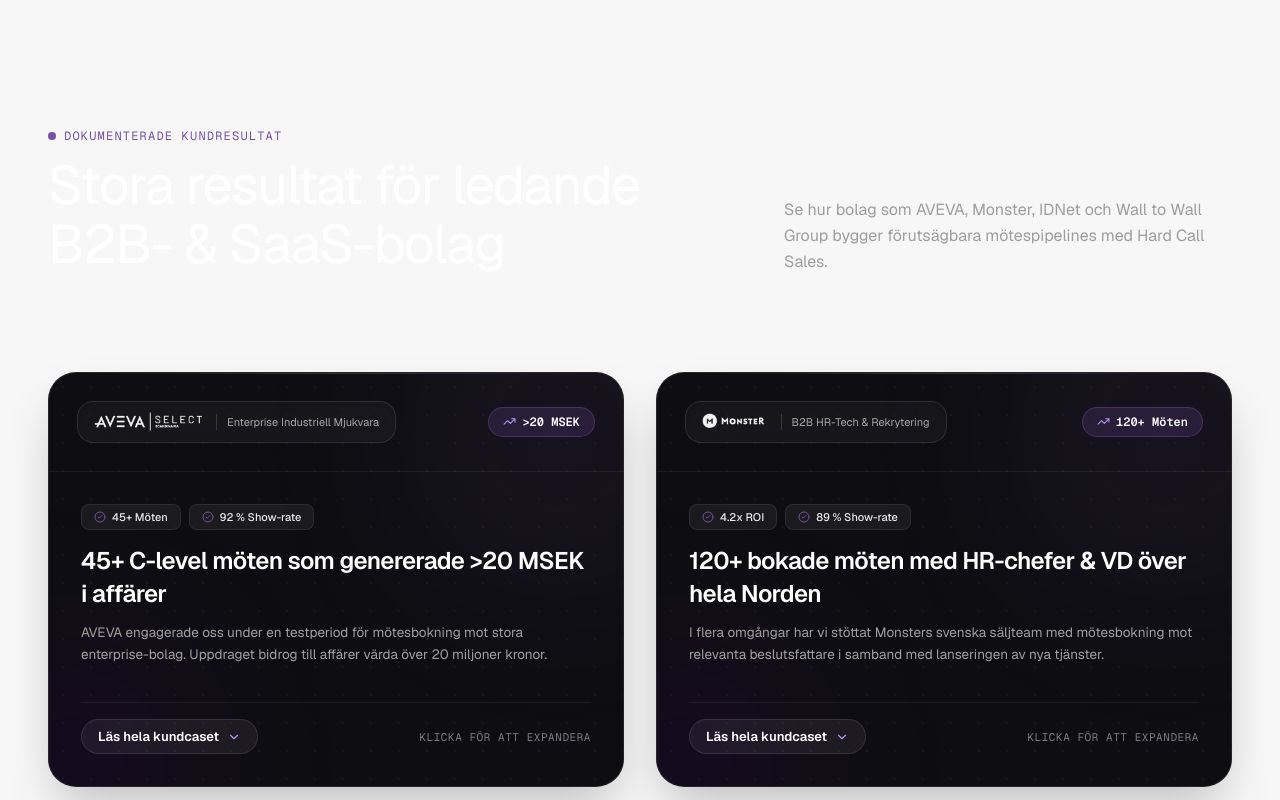
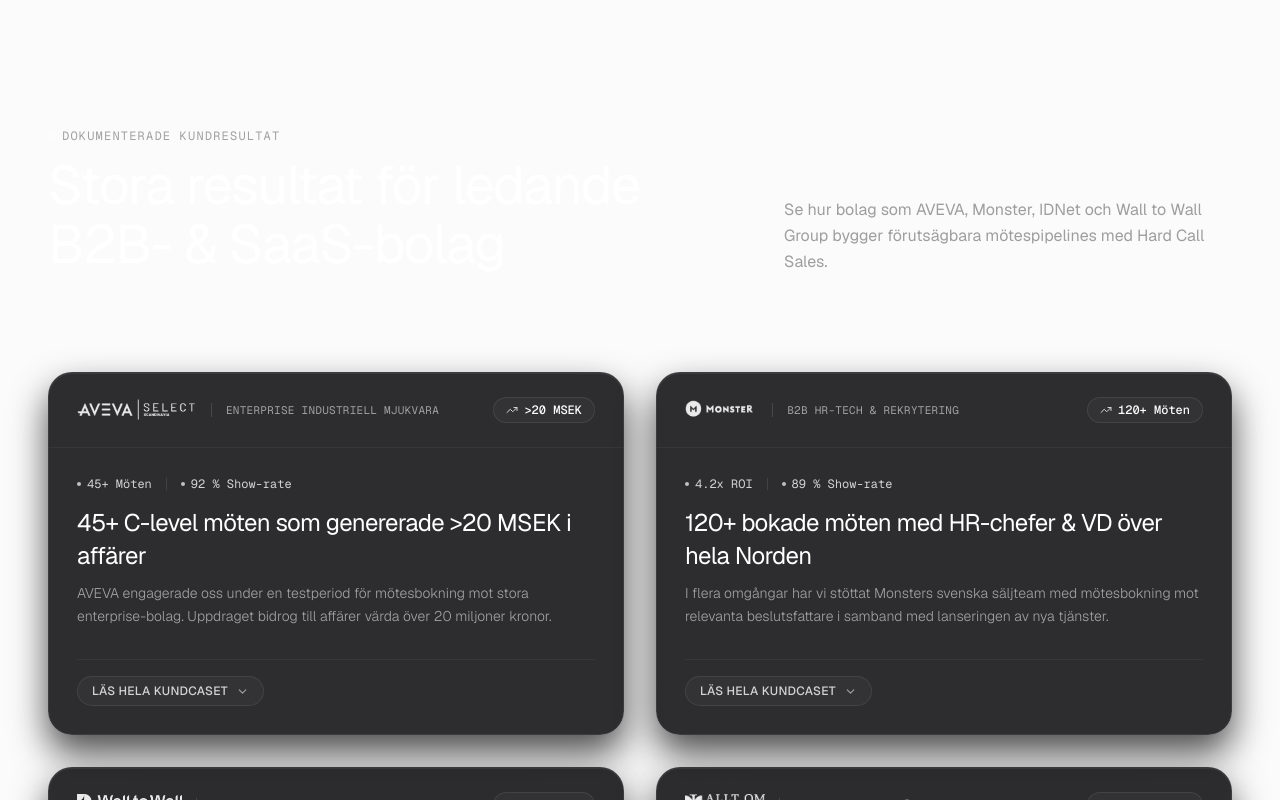
Before and after one commit to fabian129/hardcallsales, a Next.js app: page / in a window 1280 px wide. Shown: the part 2400-3200 px from the top of the page. Built offline with nearby package versions, Linux system fonts and the light colour scheme.

Commit message:
feat(design): distill case cards to authentic obsidian black and pure smoked glass without vibe-coding gradients

```diff
--- a/src/components/sections/CaseStoriesSection.tsx
+++ b/src/components/sections/CaseStoriesSection.tsx
@@ -12,132 +12,102 @@
 
   return (
     <div
-      className={`w-full relative rounded-[28px] overflow-hidden transition-all duration-300 border shadow-2xl flex flex-col justify-between group ${
+      className={`w-full relative rounded-2xl sm:rounded-3xl overflow-hidden transition-all duration-300 border flex flex-col justify-between group ${
         isOpen
-          ? "bg-[#111116] border-[#7851A9]/60 shadow-[0_0_50px_rgba(120,81,169,0.18)]"
-          : "bg-[#0E0E12] border-white/10 hover:border-white/20 hover:shadow-[0_12px_40px_rgba(0,0,0,0.6)]"
+          ? "bg-[#0D0D10]/95 border-white/[0.16] shadow-[inset_0_1px_0_rgba(255,255,255,0.12),0_24px_50px_rgba(0,0,0,0.85)]"
+          : "bg-[#09090B]/85 hover:bg-[#0C0C0E]/90 border-white/[0.08] hover:border-white/[0.16] shadow-[inset_0_1px_0_rgba(255,255,255,0.06),0_18px_36px_rgba(0,0,0,0.7)] backdrop-blur-2xl"
       }`}
     >
-      {/* ── AMBIENT ATMOSPHERIC BACKGROUND (NO STOCK PHOTOS) ── */}
-      {/* Top-Right Purple Aura Bloom */}
-      <div
-        className={`absolute -top-20 -right-20 w-72 h-72 rounded-full pointer-events-none transition-all duration-500 blur-[80px] ${
-          isOpen ? "bg-[#7851A9]/25 scale-125" : "bg-[#7851A9]/10 group-hover:bg-[#7851A9]/18"
-        }`}
-      />
-      {/* Bottom-Left Secondary Sub-Glow */}
-      <div className="absolute -bottom-24 -left-24 w-60 h-60 rounded-full bg-purple-950/20 blur-[70px] pointer-events-none" />
-
-      {/* Subtle Precision Dot Matrix Background */}
-      <svg
-        className="absolute inset-0 w-full h-full opacity-[0.035] pointer-events-none select-none"
-        xmlns="http://www.w3.org/2000/svg"
-      >
-        <defs>
-          <pattern id={`dot-matrix-${story.id}`} width="28" height="28" patternUnits="userSpaceOnUse">
-            <circle cx="14" cy="14" r="1.2" fill="#FFFFFF" />
-          </pattern>
-        </defs>
-        <rect width="100%" height="100%" fill={`url(#dot-matrix-${story.id})`} />
-      </svg>
-
-      {/* Top Border Hairline Highlight */}
-      <div className="absolute top-0 inset-x-8 h-[1px] bg-gradient-to-r from-transparent via-white/15 to-transparent pointer-events-none" />
-
       {/* ── CARD HEADER & LOGO PODIUM ── */}
-      <div className="relative z-10 p-6 sm:p-7 flex items-center justify-between gap-4 border-b border-white/[0.06]">
-        {/* Architectural Emblem Badge with Authentic Client Logo */}
-        <div className="inline-flex items-center gap-3 px-4 py-2.5 rounded-2xl bg-white/[0.04] backdrop-blur-xl border border-white/[0.1] shadow-inner">
+      <div className="relative z-10 px-6 py-5 sm:px-7 sm:py-6 flex items-center justify-between gap-4 border-b border-white/[0.05]">
+        {/* Authentic White Client Logo & Industry */}
+        <div className="flex items-center gap-3.5">
           {story.logo ? (
             <img
               src={story.logo}
               alt={story.client}
-              className="h-4 sm:h-5 w-auto max-w-[110px] object-contain brightness-0 invert opacity-95 group-hover:opacity-100 transition-opacity"
+              className="h-5 sm:h-5.5 w-auto max-w-[120px] object-contain brightness-0 invert opacity-90 group-hover:opacity-100 transition-opacity"
             />
           ) : (
-            <div className="inline-flex items-center gap-2">
-              <span className="w-2 h-2 rounded-full bg-[#7851A9]" />
-              <span className="text-xs sm:text-[13px] font-bold text-white tracking-wider uppercase font-sans">
-                {story.client}
-              </span>
-            </div>
+            <span className="text-xs sm:text-[13px] font-medium text-white tracking-wider uppercase font-sans">
+              {story.client}
+            </span>
           )}
-          <span className="text-[11px] text-[#A8A8A8] font-normal border-l border-white/15 pl-2.5 font-sans">
+          <span className="w-[1px] h-3.5 bg-white/[0.12] hidden sm:inline-block" />
+          <span className="text-[11px] text-neutral-400 font-mono tracking-wide uppercase hidden sm:inline-block">
             {story.industry}
           </span>
         </div>
 
-        {/* Quick Key Stat Badge */}
-        <div className="inline-flex items-center gap-1.5 px-3.5 py-1.5 rounded-full bg-[#7851A9]/20 backdrop-blur-md border border-[#7851A9]/40 text-white font-mono text-xs font-semibold shrink-0">
-          <TrendingUp size={13} className="text-[#B794F4]" />
+        {/* Quiet Key Stat Badge (Smoked Glass) */}
+        <div className="inline-flex items-center gap-1.5 px-3 py-1 rounded-full bg-white/[0.03] border border-white/[0.08] text-white font-mono text-xs font-medium shrink-0">
+          <TrendingUp size={12} className="text-neutral-300" />
           <span>{story.stats.primary}</span>
         </div>
       </div>
 
       {/* ── CARD BODY ── */}
-      <div className="relative z-10 p-6 sm:p-8 flex flex-col justify-between flex-1">
+      <div className="relative z-10 p-6 sm:p-7 flex flex-col justify-between flex-1">
         <div>
-          {/* Metric Chips Row */}
-          <div className="flex flex-wrap items-center gap-2 mb-3.5">
-            <div className="inline-flex items-center gap-1.5 px-3 py-1 rounded-lg bg-white/[0.06] border border-white/[0.08] backdrop-blur-md text-[11px] font-medium text-white/90">
-              <CheckCircle2 size={12} className="text-[#7851A9]" />
-              <span>{story.stats.secondary}</span>
-            </div>
-            <div className="inline-flex items-center gap-1.5 px-3 py-1 rounded-lg bg-white/[0.06] border border-white/[0.08] backdrop-blur-md text-[11px] font-medium text-white/90">
-              <CheckCircle2 size={12} className="text-[#7851A9]" />
-              <span>{story.stats.metric}</span>
-            </div>
+          {/* Subtle Monospace Metadata Row */}
+          <div className="flex items-center gap-3.5 text-xs font-mono text-neutral-400 mb-3.5">
+            <span className="flex items-center gap-1.5 text-neutral-300">
+              <span className="w-1 h-1 rounded-full bg-white/70 inline-block" />
+              {story.stats.secondary}
+            </span>
+            <span className="w-[1px] h-3 bg-white/[0.1]" />
+            <span className="flex items-center gap-1.5 text-neutral-300">
+              <span className="w-1 h-1 rounded-full bg-white/70 inline-block" />
+              {story.stats.metric}
+            </span>
           </div>
 
           {/* Case Headline */}
-          <h3 className="text-xl sm:text-2xl font-semibold text-white tracking-tight leading-snug mb-3">
+          <h3 className="text-xl sm:text-2xl font-normal text-white tracking-tight leading-snug mb-2.5">
             {story.event}
           </h3>
 
           {/* Teaser Summary */}
-          <p className="text-xs sm:text-[13.5px] text-[#A0A0A0] leading-relaxed mb-5">
+          <p className="text-sm text-neutral-400 leading-relaxed font-light mb-6">
             {story.teaser}
           </p>
 
           {/* ── IN-BOX EXPANDED CONTENT ── */}
           {isOpen && (
-            <div className="mt-5 pt-5 border-t border-white/[0.08] animate-in fade-in slide-in-from-top-2 duration-300">
+            <div className="pt-5 border-t border-white/[0.06] animate-in fade-in duration-200">
               {/* Full Authentic Story from hardcallsales.se */}
-              <div className="bg-white/[0.03] border border-white/[0.08] rounded-2xl p-5 sm:p-6 mb-5 relative">
-                <div className="absolute top-4 right-4 opacity-20">
-                  <Sparkles size={18} className="text-[#B794F4]" />
-                </div>
-                <span className="block text-[10px] font-mono uppercase tracking-widest text-[#B794F4] mb-2 font-semibold">
+              <div className="bg-white/[0.02] border border-white/[0.06] rounded-xl p-5 sm:p-6 mb-5">
+                <span className="block text-[10px] font-mono uppercase tracking-widest text-neutral-400 mb-2 font-medium">
                   HELA UPPDRAGSBERÄTTELSEN
                 </span>
-                <p className="text-[13.5px] sm:text-[14.5px] text-[#E0E0E6] leading-relaxed font-sans font-normal">
+                <p className="text-[13.5px] sm:text-[14.5px] text-neutral-300 leading-relaxed font-sans font-light">
                   {story.fullStory}
                 </p>
               </div>
 
               {/* Delivery Scope & Target Details Grid */}
-              <div className="grid grid-cols-1 sm:grid-cols-3 gap-3 p-4 rounded-xl bg-black/40 border border-white/[0.05] mb-5">
+              <div className="grid grid-cols-1 sm:grid-cols-3 gap-3 p-4 rounded-xl bg-black/50 border border-white/[0.04] mb-5">
                 <div>
-                  <span className="text-[10px] font-mono uppercase tracking-wider text-[#8A8A90] block mb-1">
+                  <span className="text-[10px] font-mono uppercase tracking-wider text-neutral-500 block mb-1">
                     OMFATTNING
                   </span>
-                  <span className="text-xs text-white/95 font-medium leading-tight block">
+                  <span className="text-xs text-neutral-200 font-normal leading-tight block">
                     {story.deliveryDetails.scope}
                   </span>
                 </div>
                 <div>
-                  <span className="text-[10px] font-mono uppercase tracking-wider text-[#8A8A90] block mb-1">
+                  <span className="text-[10px] font-mono uppercase tracking-wider text-neutral-500 block mb-1">
                     MÅLGRUPP
                   </span>
-                  <span className="text-xs text-white/95 font-medium leading-tight block">
+                  <span className="text-xs text-neutral-200 font-normal leading-tight block">
                     {story.deliveryDetails.target}
                   </span>
                 </div>
                 <div>
-                  <span className="text-[10px] font-mono uppercase tracking-wider text-[#B794F4] block mb-1">
+                  <span className="text-[10px] font-mono uppercase tracking-wider text-neutral-400 block mb-1">
                     LEVERERAT UTFALL
                   </span>
-                  <span className="text-xs text-[#E9D8FD] font-medium leading-tight block">
+                  <span className="text-xs text-white font-medium leading-tight block">
                     {story.deliveryDetails.outcome}
                   </span>
                 </div>
@@ -147,41 +117,37 @@
         </div>
 
         {/* ── CARD FOOTER ACTIONS ── */}
-        <div className="pt-4 border-t border-white/[0.06] flex items-center justify-between gap-3 mt-4">
+        <div className="pt-4 border-t border-white/[0.05] flex items-center justify-between gap-3 mt-2">
           <button
             type="button"
             onClick={() => setIsOpen(!isOpen)}
-            className={`inline-flex items-center gap-2 px-4 py-2 rounded-full text-xs sm:text-[13px] font-semibold transition-all duration-200 cursor-pointer ${
+            className={`inline-flex items-center gap-2 px-3.5 py-1.5 rounded-full text-xs font-medium tracking-wide uppercase transition-all duration-150 cursor-pointer active:scale-[0.98] ${
               isOpen
-                ? "bg-white text-black hover:bg-neutral-200 shadow-lg"
-                : "bg-white/[0.06] hover:bg-white/[0.12] text-white border border-white/10 hover:border-white/20"
+                ? "bg-white text-black hover:bg-neutral-200 shadow-md font-semibold"
+                : "bg-white/[0.03] hover:bg-white/[0.07] text-neutral-300 hover:text-white border border-white/[0.08] hover:border-white/[0.16]"
             }`}
           >
             {isOpen ? (
               <>
                 <span>Dölj uppdrag</span>
-                <ChevronUp size={14} className="text-black" />
+                <ChevronUp size={13} className="text-black" />
               </>
             ) : (
               <>
                 <span>Läs hela kundcaset</span>
-                <ChevronDown size={14} className="text-[#B794F4]" />
+                <ChevronDown size={13} className="text-neutral-400 group-hover:text-white transition-colors" />
               </>
             )}
           </button>
 
-          {isOpen ? (
+          {isOpen && (
             <Link
               href="/boka-mote"
-              className="inline-flex items-center gap-2 text-xs sm:text-[13px] font-bold text-[#B794F4] hover:text-white transition-colors"
+              className="inline-flex items-center gap-1.5 text-xs font-medium text-neutral-400 hover:text-white transition-colors"
             >
               <span>Boka liknande upplägg</span>
-              <ArrowRight size={14} />
+              <ArrowRight size={13} />
             </Link>
-          ) : (
-            <span className="text-[11px] font-mono text-[#7A7A80] uppercase tracking-wider hidden sm:inline">
-              KLICKA FÖR ATT EXPANDERA
-            </span>
           )}
         </div>
       </div>
@@ -215,7 +181,7 @@
     <section
       ref={sectionRef}
       id="kunder"
-      className="w-full bg-[#0A0A0A] text-white py-24 sm:py-32 border-b border-[#1F1F1F] relative overflow-hidden"
+      className="w-full bg-[#08080A] text-white py-24 sm:py-32 border-b border-white/[0.08] relative overflow-hidden"
     >
       {/* ── SYNCED LJUSUPPTÄNDNING MOT PILOTPROGRAMMET: Tänds mjukt upp till #FBFBFC ── */}
       <div
@@ -223,18 +189,12 @@
         style={{ opacity: exitProgress }}
       />
 
-      {/* Ambient background glow (dämpas när rummet tänds upp mot piloten) */}
-      <div
-        className="absolute top-1/4 left-1/2 -translate-x-1/2 w-[800px] h-[400px] bg-purple-900/10 rounded-full blur-[140px] pointer-events-none select-none z-0 transition-opacity duration-75 ease-linear"
-        style={{ opacity: Math.max(0, 1 - exitProgress) }}
-      />
-
       <div className="max-w-[1520px] mx-auto px-6 sm:px-10 lg:px-12 relative z-10">
         {/* Editorial Section Header */}
-        <div className="flex flex-col sm:flex-row justify-between sm:items-end gap-6 mb-12 sm:mb-16 border-b border-white/10 pb-8">
+        <div className="flex flex-col sm:flex-row justify-between sm:items-end gap-6 mb-12 sm:mb-16 border-b border-white/[0.08] pb-8">
           <div>
-            <div className="flex items-center gap-2 font-mono text-xs uppercase tracking-widest text-[#7851A9] mb-3">
-              <span className="w-2 h-2 rounded-full bg-[#7851A9]" />
+            <div className="flex items-center gap-2 font-mono text-xs uppercase tracking-widest text-neutral-400 mb-3">
+              <span className="w-1.5 h-1.5 rounded-full bg-white/60" />
               <span>DOKUMENTERADE KUNDRESULTAT</span>
             </div>
             <h2 className="text-3xl sm:text-5xl lg:text-[54px] font-normal tracking-tight text-white leading-[1.1]">
```
